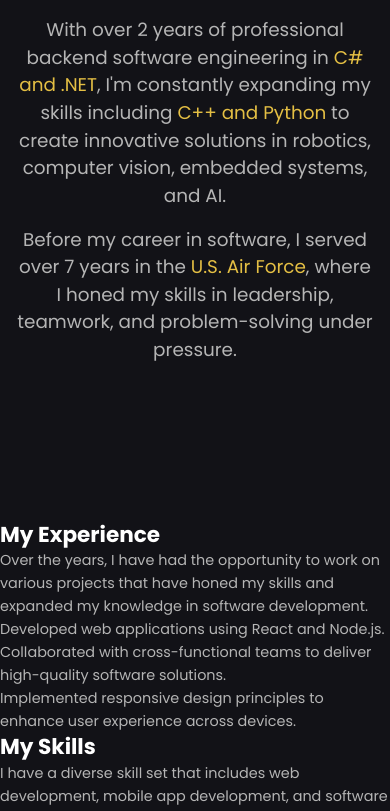
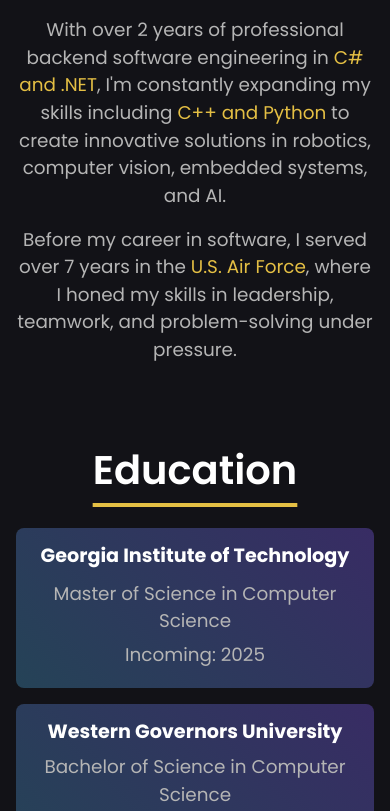
Before and after one commit to AV-3/Website-Portfolio, a React (Create React App) app: page / in a window 390 px wide. Shown: the part 1167-1978 px from the top of the page. Built offline with nearby package versions, Linux system fonts and the light colour scheme.

Commit message:
modified color variables in index.css, added education to about section, about section dev completed for mobile..

```diff
--- a/src/components/about/about.css
+++ b/src/components/about/about.css
@@ -1,7 +1,7 @@
 @import url('../../index.css');
 
 .about {
-    min-height: 100vh;
+    min-height: 120vh;
     display: flex;
     padding: 20vh 1rem 0 1rem;
 }
@@ -22,10 +22,13 @@
 }
 
 .about__subtitle {
-    font-size: 1.5rem;
-    font-weight: var(--font-medium);
-    margin-bottom: 1rem;
-    color: var(--primary-color);
+    font-size: 2.5rem;
+    font-weight: var(--font-semibold);
+    margin-top: 5rem;
+    color: var(--title-color);
+        text-decoration-line: underline;
+    text-decoration-color: var(--primary-color);
+    text-underline-offset: 19px;
 }
 
 .about__description {
@@ -42,6 +45,38 @@
 .highlight-green {
     color: var(--secondary-color);
 }
+
+.about__education__container {
+    display: flex;
+    flex-direction:column;
+    align-items: center;
+    font-size: 1.15rem;
+    line-height: 1.5;
+    color: var(--text-color);
+    margin-top: 1rem;
+    margin-bottom: 1rem;
+    background-image: linear-gradient(45deg, #254357, #382c64);
+    border-radius: 8px;
+    padding: 1rem;
+    font-weight: var(--font-normal);
+}
+
+.first__education__container {
+    margin-top: 2rem;
+}
+.about__education__container h1, h2 {
+    font-size: 1.2rem;
+    margin-bottom: 0.3rem;
+}
+
+.about__education__container h3 {
+    font-size: 1.2rem;
+    margin-bottom: 0.5rem;
+}
+
+.about__education__container p {
+    margin: 0.2rem 0;
+}
 @media (min-width: 768px) {
 
 }
--- a/src/components/about/about.jsx
+++ b/src/components/about/about.jsx
@@ -1,4 +1,3 @@
-import React from 'react';
 import './about.css';
 
 const About = () => {
@@ -17,6 +16,17 @@
           Before my career in software, I served over 7 years in the <span className="highlight-gold">U.S. Air Force</span>,
           where I honed my skills in leadership, teamwork, and problem-solving under pressure.
         </p>
+        <h3 className="about__subtitle">Education</h3>
+        <div className="about__education__container first__education__container">
+          <h3>Georgia Institute of Technology</h3>
+          <p>Master of Science in Computer Science</p>
+          <p>Incoming: 2025</p>
+        </div>
+        <div className="about__education__container">
+          <h2>Western Governors University</h2>
+          <p>Bachelor of Science in Computer Science</p>
+          <p>Graduated: 2025</p>
+        </div>
       </div>
     </section>
   );
--- a/src/components/experience/experience.css
+++ b/src/components/experience/experience.css
@@ -0,0 +1,22 @@
+@import url('../../index.css');
+
+.experience {
+    min-height: 100vh;
+    display: flex;
+    padding: 12vh 1rem 0 1rem;
+}
+
+.experience__container {
+    text-align: center;
+    max-width: 800px;
+}
+
+.experience__title {
+    font-size: 2.3rem;
+    margin-bottom: 1.5rem;
+    color: var(--title-color);
+    text-decoration-line: underline;
+    text-decoration-color: var(--primary-color);
+    text-underline-offset: 19px;
+
+}
--- a/src/index.css
+++ b/src/index.css
@@ -9,7 +9,7 @@
   --title-color: hsl(0, 0%, 100%);
   --text-color: hsl(0, 0%, 71%);
   --body-color: hsl(256, 30%, 17%);
-  --container-color: hsl(256, 34%, 37%);
+  --container-color: hsl(284, 25%, 21%);
   --link-color: hsl(200, 100%, 50%);
   --primary-color: hsl(46, 75%, 58%);
   --secondary-color: hsl(143, 54%, 49%);
@@ -30,6 +30,7 @@
   --small-font-size: 0.875rem;
   --smallest-font-size: 0.75rem;
 
+  --font-normal: 400;
   --font-medium: 500;
   --font-semibold: 600;
   --font-bold: 700;
```
